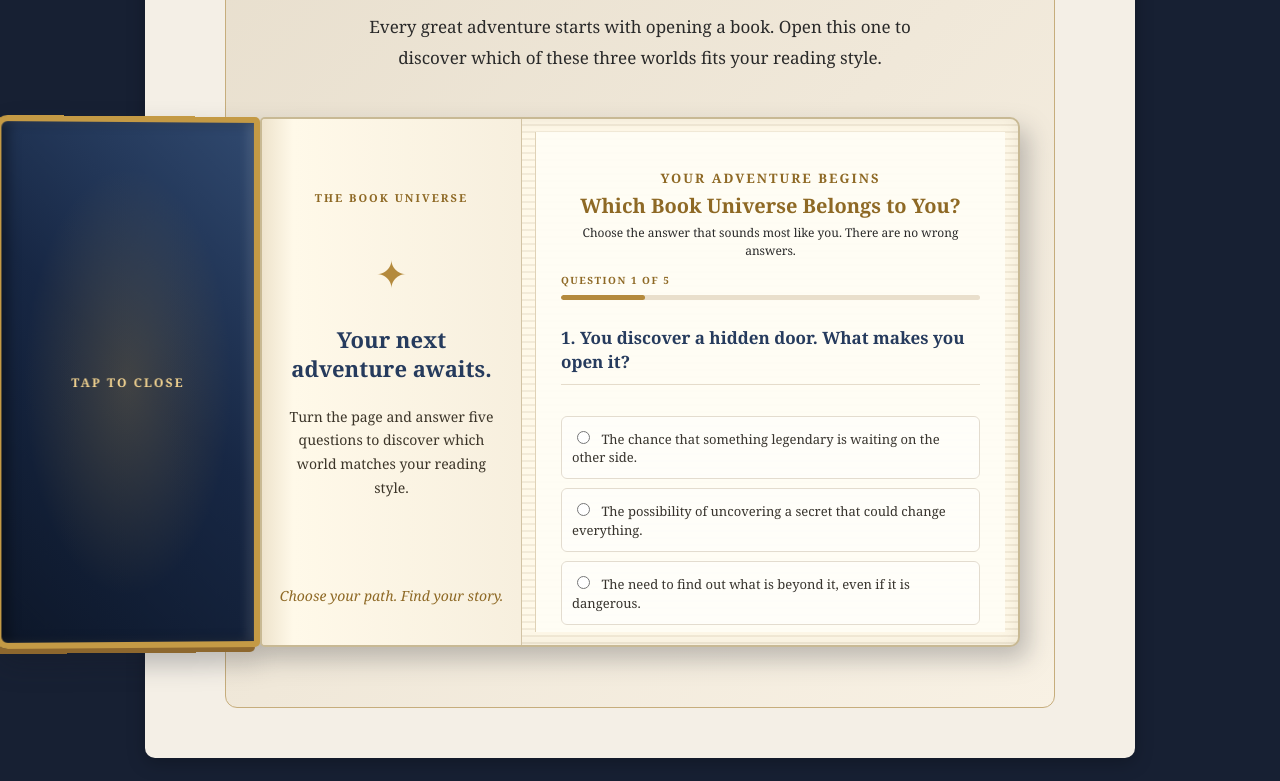
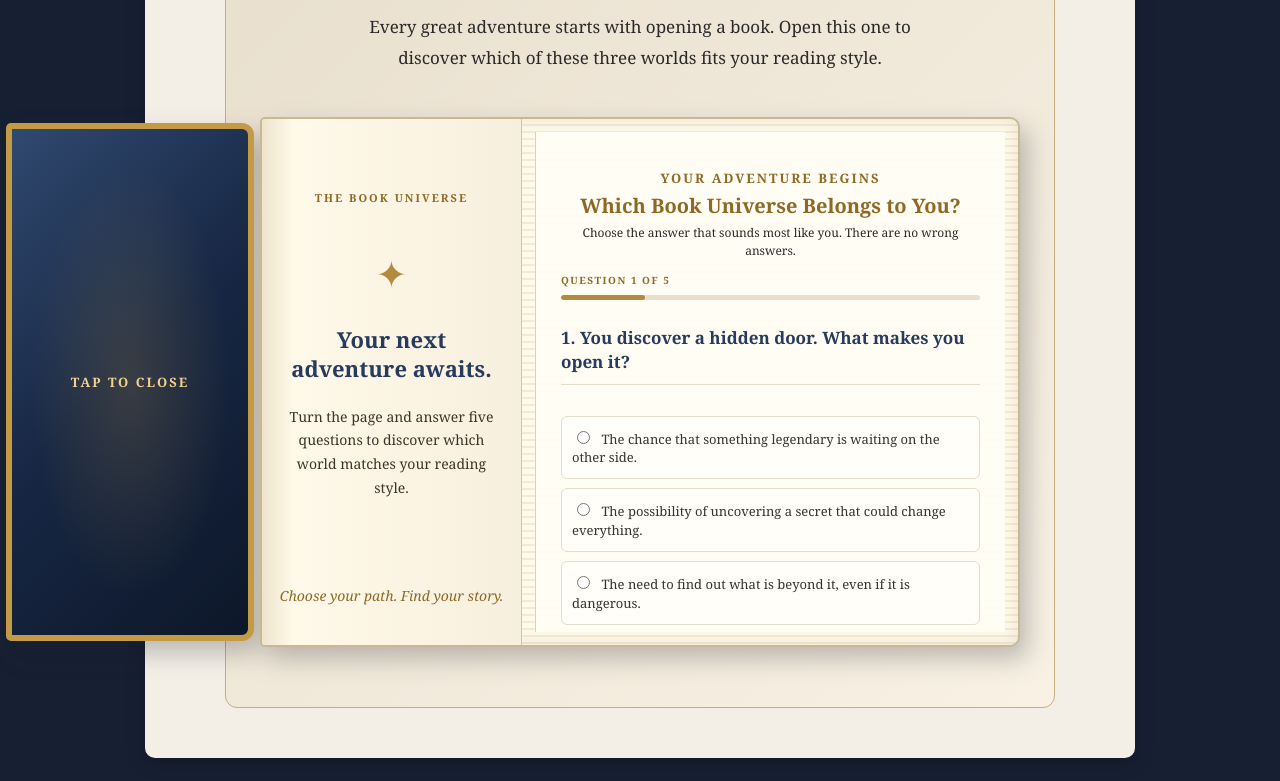
Before and after one commit to pengillyheath-glitch/bmis235-html-3, a plain HTML site: page index.html in a window 1280 px wide. Both pictures are taken after a click on the button "Open the Book Universe quiz". Shown: the part 996-1777 px from the top of the page. Drawn offline with Linux system fonts and the light colour scheme.

Commit message:
Hide mirrored front cover when book is open

```diff
--- a/styles.css
+++ b/styles.css
@@ -1113,3 +1113,45 @@ button.book-cover {
         font-size: 9px;
     }
 }
+
+
+/* Keep the front cover hidden while the book is open.
+   The reverse side becomes a clean, readable "TAP TO CLOSE" panel. */
+.book.is-open button.book-cover {
+    transform: rotateY(-180deg) !important;
+    transform-style: preserve-3d !important;
+    -webkit-backface-visibility: hidden !important;
+    backface-visibility: hidden !important;
+    filter: none !important;
+}
+.book.is-open button.book-cover:hover,
+.book.is-open button.book-cover:focus-visible {
+    transform: rotateY(-180deg) !important;
+    filter: none !important;
+}
+.book.is-open button.book-cover .book-cover-inner {
+    -webkit-backface-visibility: hidden !important;
+    backface-visibility: hidden !important;
+}
+.book.is-open button.book-cover::after {
+    content: "TAP TO CLOSE" !important;
+    position: absolute !important;
+    inset: 0 !important;
+    display: flex !important;
+    align-items: center !important;
+    justify-content: center !important;
+    box-sizing: border-box !important;
+    padding: 20px !important;
+    border: 6px solid #c49a45 !important;
+    border-radius: 5px 12px 12px 5px !important;
+    background:
+        radial-gradient(ellipse at center, rgba(196,154,69,.2), transparent 60%),
+        linear-gradient(135deg, #30496f 0%, #172744 48%, #0d1729 100%) !important;
+    color: #f0d18f !important;
+    font: bold 13px Georgia, "Times New Roman", serif !important;
+    letter-spacing: 2px !important;
+    text-shadow: none !important;
+    transform: rotateY(180deg) !important;
+    -webkit-backface-visibility: hidden !important;
+    backface-visibility: hidden !important;
+}
```
